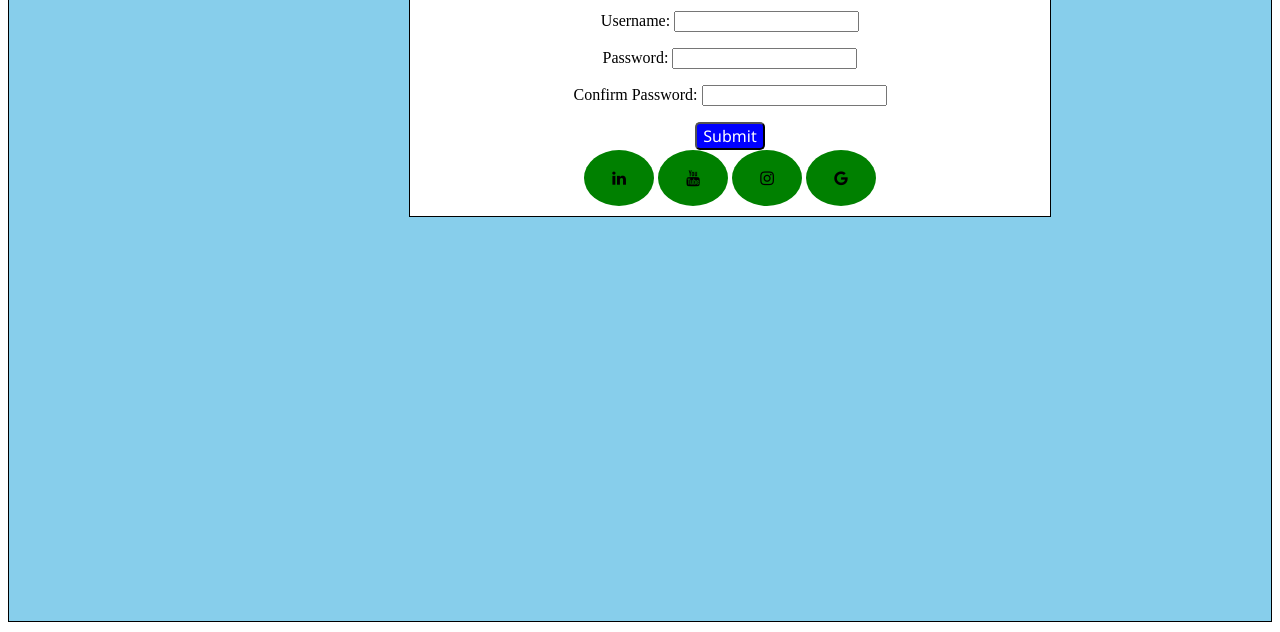
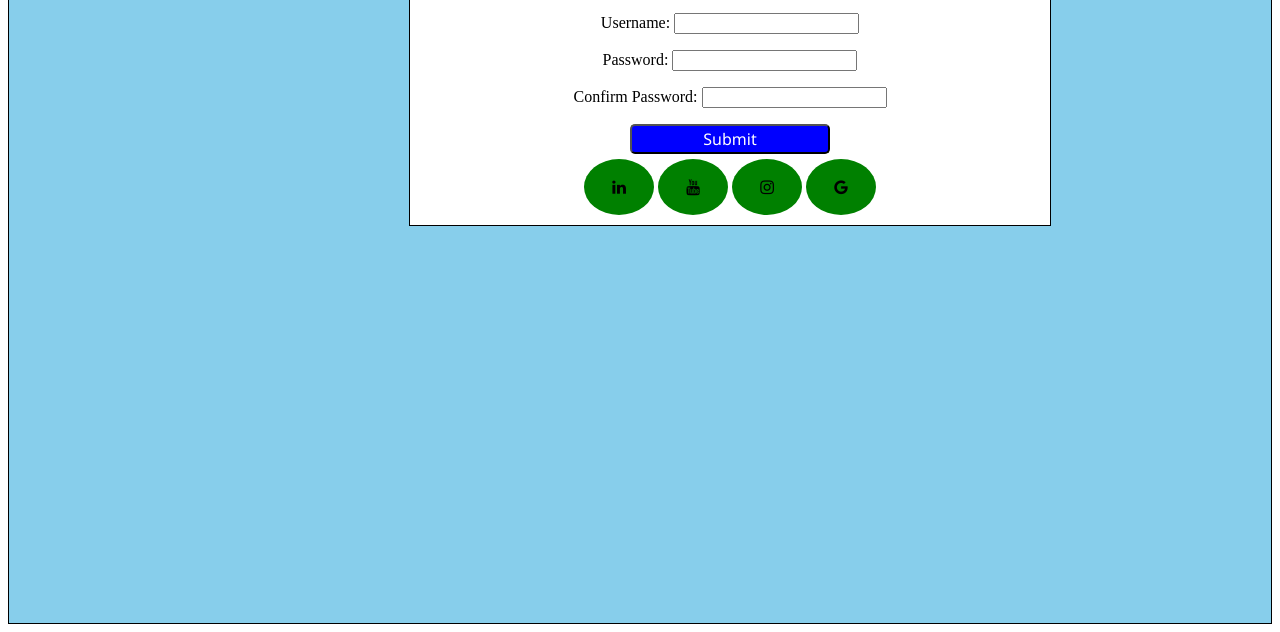
Before and after one commit to CodeSmithJ/HTML-Register-Page, a plain HTML site: page index.html in a window 1280 px wide. Shown: the part 234-866 px from the top of the page. Drawn offline with Linux system fonts and the light colour scheme.

Commit message:
Button Repair

```diff
--- a/main.css
+++ b/main.css
@@ -24,6 +24,8 @@ form{
 
 button{
     background-color: blue;
+    width: 200px;
+    height: 30px;
     color: white;
     font-size: 16px;
     font-family: 'Segoe UI', Tahoma, Geneva, Verdana, sans-serif;
@@ -39,4 +41,5 @@ button{
     border-radius: 50%;
     background-color: green;
     color: black;
+    margin-top: 5px;
   }
```
